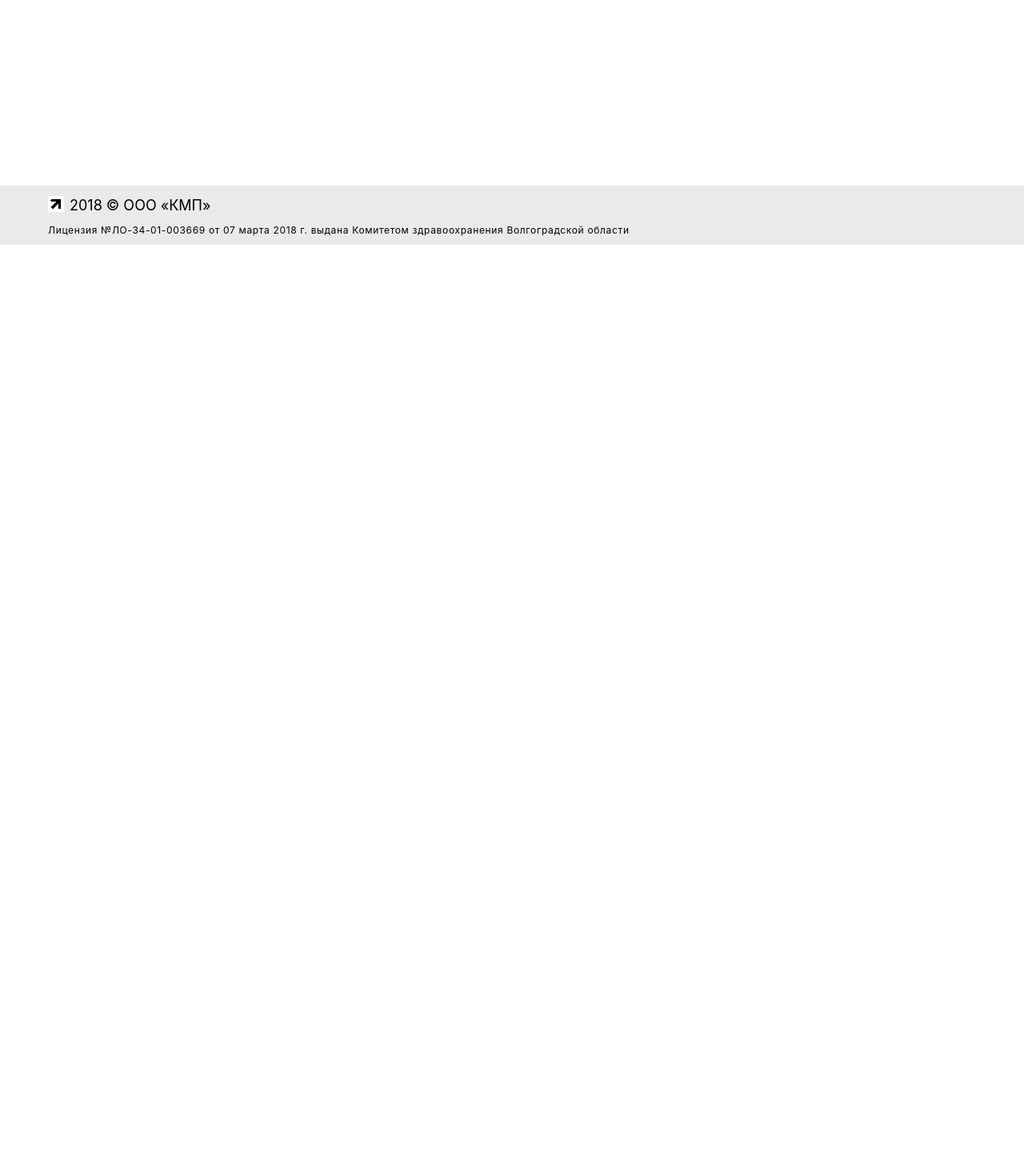
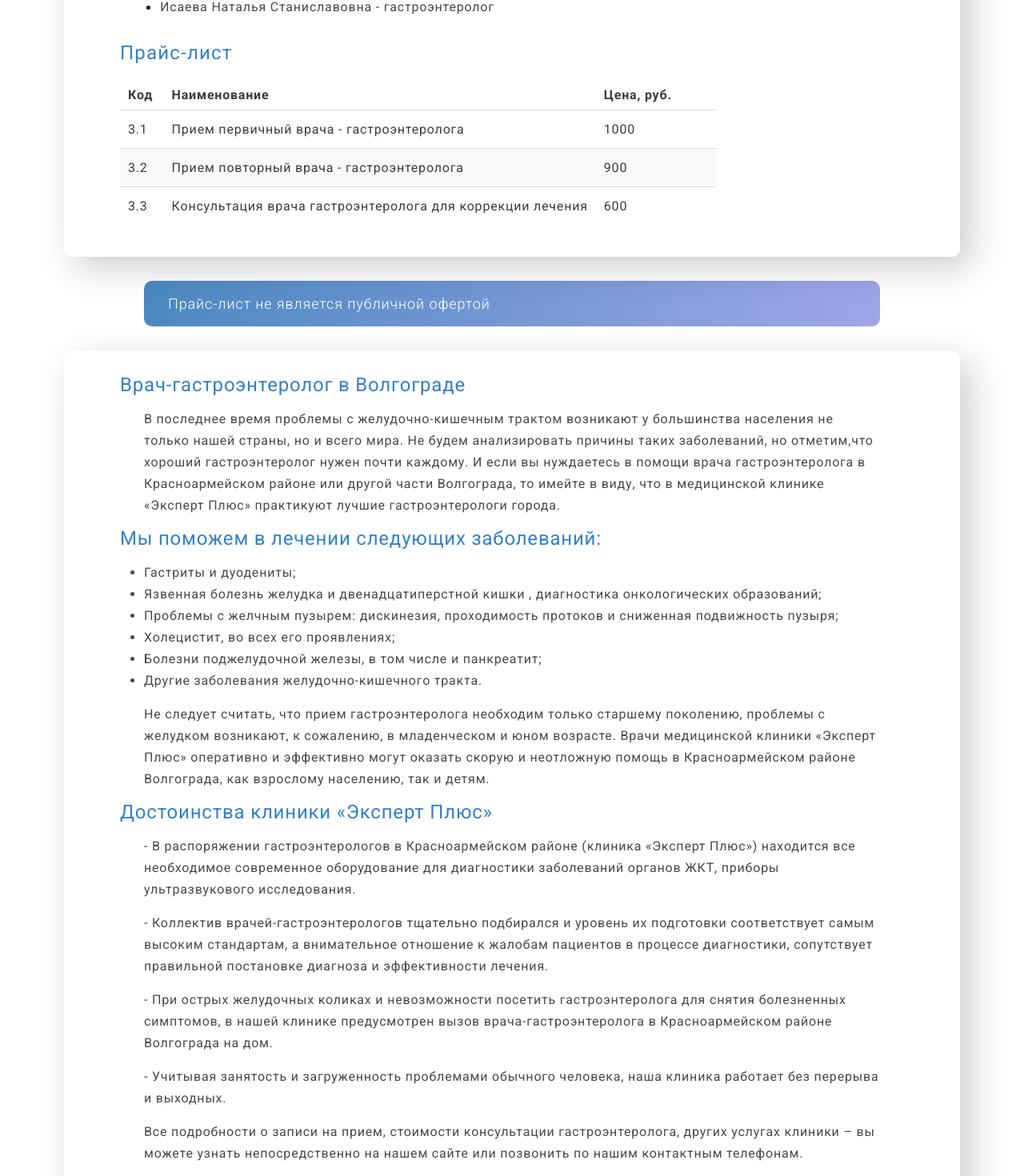
Before and after one commit to CanUFeelMyHeart/expertPlus, a React (Create React App) app in the folder medical-clinic-expert/: page /services/gastroenterolog in a window 1280 px wide. Shown: the part 380-1850 px from the top of the page at 80% size. Before the commit the page ends 800 px from the top, so only its background shows below. Built offline with nearby package versions, Linux system fonts and the light colour scheme; the HTML template or start-up script is replaced by a standard one.

Commit message:
gastroenterologist page is set

```diff
--- a/medical-clinic-expert/src/pages/ServicesPages/GastroenterologistServicePage/GastroenterologistServicePage.jsx
+++ b/medical-clinic-expert/src/pages/ServicesPages/GastroenterologistServicePage/GastroenterologistServicePage.jsx
@@ -1,10 +1,108 @@
 import React from "react";
+import { InformationContainerComponent } from "../../../components/InformationContainerComponent/InformationContainerComponent";
+import { PriceListComponent } from "../../../components/PriceListComponent/PriceListComponent";
+import { ServicesSpecialistsComponent } from "../../../components/ServicesSpecialistsComponent/ServicesSpecialistsComponent";
+import { SpecialistsInfoGastroenterologist } from "./SpecialistsInfoGastroenterologist";
+import { OfertaComponent } from "../../../components/PriceListComponent/OfertaComponent";
+import { ServiceSpecialistsInfoComponent } from "../../../components/ServiceSpecialistsInfoComponent/ServiceSpecialistsInfoComponent";
+import { priceInfoGastroenterologist } from "./PriceInfoGastroenterologist";
+import allergist from "../../../assets/images/services/allergolog1.jpg";
 
 export const GastroenterologistServicePage = () => {
     return (
         <div className="GastroenterologistServicePage">
-            <h2>Гастроэнтеролог block</h2>
-
+            <InformationContainerComponent header="Гастроэнтеролог">
+                <ServicesSpecialistsComponent
+                    specialists={SpecialistsInfoGastroenterologist}
+                />
+                <PriceListComponent priceInfo={priceInfoGastroenterologist} />
+            </InformationContainerComponent>
+            <OfertaComponent />
+            <ServiceSpecialistsInfoComponent>
+                <div className="services_doctor_info_container">
+                    <h2 className="services_doctor_info_header">
+                        Врач-гастроэнтеролог в Волгограде
+                    </h2>
+                    <h3 className="services_doctor_info_description">
+                        В последнее время проблемы с желудочно-кишечным трактом
+                        возникают у большинства населения не только нашей
+                        страны, но и всего мира. Не будем анализировать причины
+                        таких заболеваний, но отметим,что хороший
+                        гастроэнтеролог нужен почти каждому. И если вы
+                        нуждаетесь в помощи врача гастроэнтеролога в
+                        Красноармейском районе или другой части Волгограда, то
+                        имейте в виду, что в медицинской клинике «Эксперт Плюс»
+                        практикуют лучшие гастроэнтерологи города.
+                    </h3>
+                    <h2 className="services_doctor_info_header">
+                        Мы поможем в лечении следующих заболеваний:
+                    </h2>
+                    <h3 className="services_doctor_info_description">
+                        <ul>
+                            <li>Гастриты и дуодениты;</li>
+                            <li>
+                                Язвенная болезнь желудка и двенадцатиперстной
+                                кишки , диагностика онкологических образований;
+                            </li>
+                            <li>
+                                Проблемы с желчным пузырем: дискинезия,
+                                проходимость протоков и сниженная подвижность
+                                пузыря;
+                            </li>
+                            <li>Холецистит, во всех его проявлениях;</li>
+                            <li>
+                                Болезни поджелудочной железы, в том числе и
+                                панкреатит;
+                            </li>
+                            <li>
+                                Другие заболевания желудочно-кишечного тракта.
+                            </li>
+                        </ul>
+                    </h3>
+                    <h3 className="services_doctor_info_description">
+                        Не следует считать, что прием гастроэнтеролога необходим
+                        только старшему поколению, проблемы с желудком
+                        возникают, к сожалению, в младенческом и юном возрасте.
+                        Врачи медицинской клиники «Эксперт Плюс» оперативно и
+                        эффективно могут оказать скорую и неотложную помощь в
+                        Красноармейском районе Волгограда, как взрослому
+                        населению, так и детям.
+                    </h3>
+                    <h2 className="services_doctor_info_header" v>
+                        Достоинства клиники «Эксперт Плюс»
+                    </h2>
+                    <h3 className="services_doctor_info_description">
+                        - В распоряжении гастроэнтерологов в Красноармейском
+                        районе (клиника «Эксперт Плюс») находится все
+                        необходимое современное оборудование для диагностики
+                        заболеваний органов ЖКТ, приборы ультразвукового
+                        исследования.
+                    </h3>
+                    <h3 className="services_doctor_info_description">
+                        - Коллектив врачей-гастроэнтерологов тщательно
+                        подбирался и уровень их подготовки соответствует самым
+                        высоким стандартам, а внимательное отношение к жалобам
+                        пациентов в процессе диагностики, сопутствует правильной
+                        постановке диагноза и эффективности лечения.
+                    </h3>
+                    <h3 className="services_doctor_info_description">
+                        - При острых желудочных коликах и невозможности посетить
+                        гастроэнтеролога для снятия болезненных симптомов, в
+                        нашей клинике предусмотрен вызов врача-гастроэнтеролога
+                        в Красноармейском районе Волгограда на дом.
+                    </h3>
+                    <h3 className="services_doctor_info_description">
+                        - Учитывая занятость и загруженность проблемами обычного
+                        человека, наша клиника работает без перерыва и выходных.
+                    </h3>
+                    <h3 className="services_doctor_info_description">
+                        Все подробности о записи на прием, стоимости
+                        консультации гастроэнтеролога, других услугах клиники –
+                        вы можете узнать непосредственно на нашем сайте или
+                        позвонить по нашим контактным телефонам.
+                    </h3>
+                </div>
+            </ServiceSpecialistsInfoComponent>
         </div>
     );
 };
--- /dev/null
+++ b/medical-clinic-expert/src/pages/ServicesPages/GastroenterologistServicePage/PriceInfoGastroenterologist.jsx
@@ -0,0 +1,17 @@
+export const priceInfoGastroenterologist = [
+    {
+        code: "3.1",
+        name: "Прием первичный врача -  гастроэнтеролога",
+        price: "1000",
+    },
+    {
+        code: "3.2",
+        name: "Прием повторный врача -  гастроэнтеролога",
+        price: "900",
+    },
+    {
+        code: "3.3",
+        name: "Консультация врача гастроэнтеролога для коррекции лечения",
+        price: "600",
+    },
+];
--- /dev/null
+++ b/medical-clinic-expert/src/pages/ServicesPages/GastroenterologistServicePage/SpecialistsInfoGastroenterologist.jsx
@@ -0,0 +1,4 @@
+export const SpecialistsInfoGastroenterologist = [
+    "Толкунова Ирина Валерьевна – гастроэнтеролог",
+    "Исаева Наталья Станиславовна - гастроэнтеролог",
+];
```
